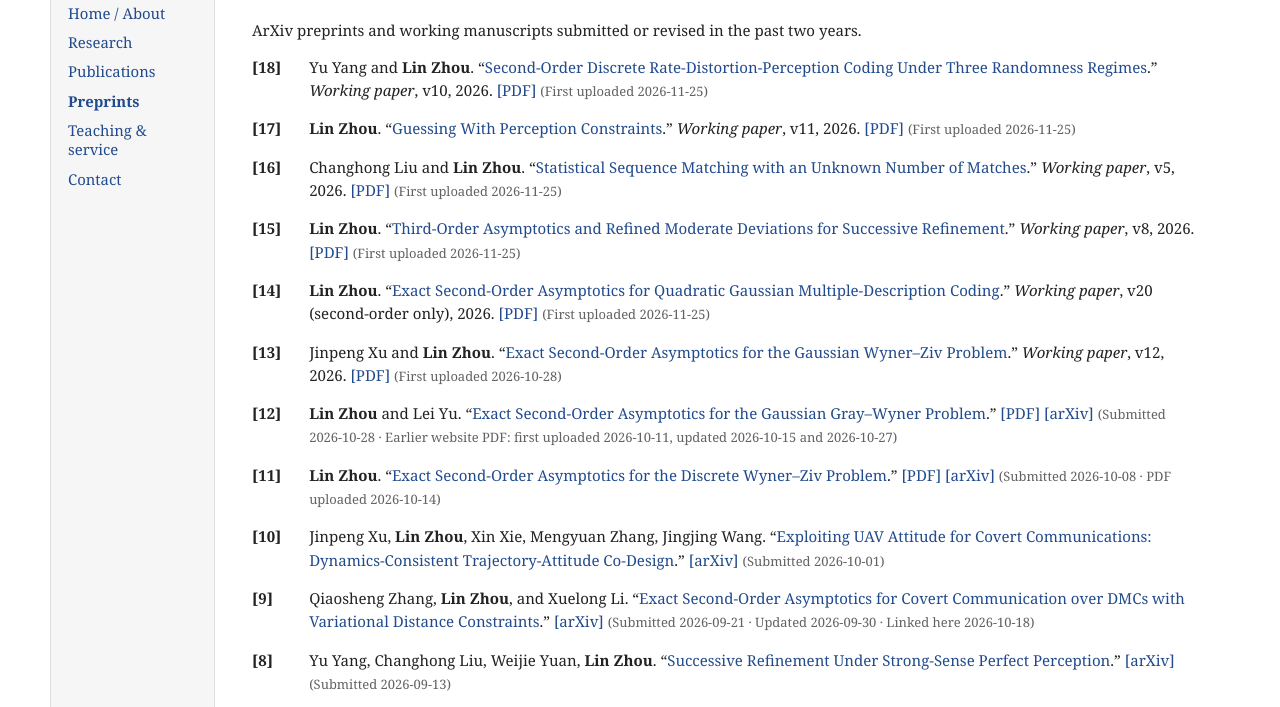
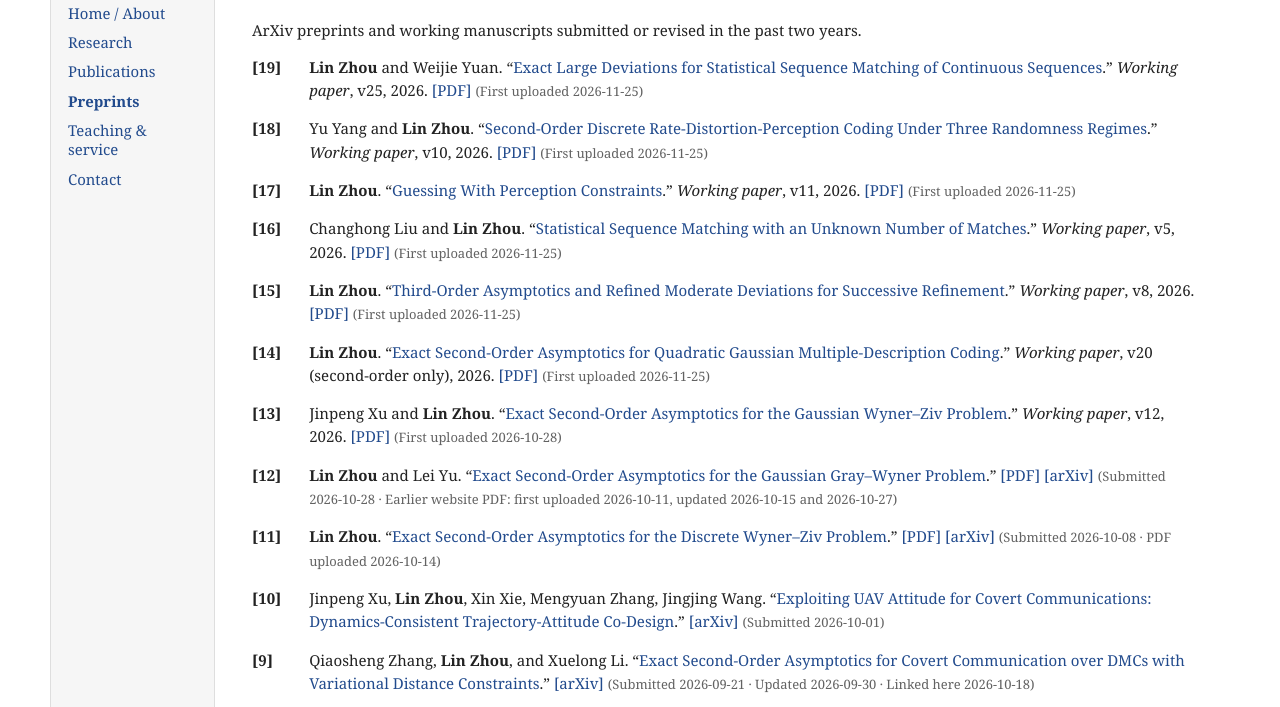
Before and after one commit to lzhou-sustech/lzhou-sustech.github.io, a plain HTML site: page preprints.html in a window 1280 px wide. Shown: the part 77-784 px from the top of the page. Drawn offline with Linux system fonts and the light colour scheme.

Commit message:
Post continuous sequence-matching exact large deviations paper with Lin Zhou and Weijie Yuan

```diff
--- a/preprints.html
+++ b/preprints.html
@@ -37,7 +37,8 @@
       <section id="preprints" aria-labelledby="preprints-title">
         <h1 id="preprints-title">Preprints</h1>
         <p class="publication-intro">ArXiv preprints and working manuscripts submitted or revised in the past two years.</p>
-        <ol class="arxiv-list" reversed start="18" role="list"><li class="arxiv-paper preprint-working" id="working-discrete-rdp-second-order-2026" value="18" data-paper-number="18"><span class="paper-number" aria-label="Preprint 18">[18]</span><p>Yu Yang and <strong>Lin Zhou</strong>. <span class="publication-title">“<a href="preprint-pdfs/Discrete_Rate_Distortion_Perception_Second_Order.pdf">Second-Order Discrete Rate-Distortion-Perception Coding Under Three Randomness Regimes</a>.”</span> <em>Working paper</em>, v10, 2026. <a class="publication-pdf" href="preprint-pdfs/Discrete_Rate_Distortion_Perception_Second_Order.pdf">[PDF]</a> <span class="arxiv-dates">(First uploaded <time datetime="2026-11-25">2026-11-25</time>)</span></p></li>
+        <ol class="arxiv-list" reversed start="19" role="list"><li class="arxiv-paper preprint-working" id="working-continuous-sequence-matching-exact-ld-2026" value="19" data-paper-number="19"><span class="paper-number" aria-label="Preprint 19">[19]</span><p><strong>Lin Zhou</strong> and Weijie Yuan. <span class="publication-title">“<a href="preprint-pdfs/Continuous_Sequence_Matching_Exact_Large_Deviations.pdf">Exact Large Deviations for Statistical Sequence Matching of Continuous Sequences</a>.”</span> <em>Working paper</em>, v25, 2026. <a class="publication-pdf" href="preprint-pdfs/Continuous_Sequence_Matching_Exact_Large_Deviations.pdf">[PDF]</a> <span class="arxiv-dates">(First uploaded <time datetime="2026-11-25">2026-11-25</time>)</span></p></li>
+<li class="arxiv-paper preprint-working" id="working-discrete-rdp-second-order-2026" value="18" data-paper-number="18"><span class="paper-number" aria-label="Preprint 18">[18]</span><p>Yu Yang and <strong>Lin Zhou</strong>. <span class="publication-title">“<a href="preprint-pdfs/Discrete_Rate_Distortion_Perception_Second_Order.pdf">Second-Order Discrete Rate-Distortion-Perception Coding Under Three Randomness Regimes</a>.”</span> <em>Working paper</em>, v10, 2026. <a class="publication-pdf" href="preprint-pdfs/Discrete_Rate_Distortion_Perception_Second_Order.pdf">[PDF]</a> <span class="arxiv-dates">(First uploaded <time datetime="2026-11-25">2026-11-25</time>)</span></p></li>
 <li class="arxiv-paper preprint-working" id="working-guessing-perception-constraints-2026" value="17" data-paper-number="17"><span class="paper-number" aria-label="Preprint 17">[17]</span><p><strong>Lin Zhou</strong>. <span class="publication-title">“<a href="preprint-pdfs/Guessing_With_Perception_Constraints.pdf">Guessing With Perception Constraints</a>.”</span> <em>Working paper</em>, v11, 2026. <a class="publication-pdf" href="preprint-pdfs/Guessing_With_Perception_Constraints.pdf">[PDF]</a> <span class="arxiv-dates">(First uploaded <time datetime="2026-11-25">2026-11-25</time>)</span></p></li>
 <li class="arxiv-paper preprint-working" id="working-sequence-matching-unknown-count" value="16" data-paper-number="16"><span class="paper-number" aria-label="Preprint 16">[16]</span><p>Changhong Liu and <strong>Lin Zhou</strong>. <span class="publication-title">“<a href="preprint-pdfs/Statistical_Sequence_Matching_Unknown_Number_of_Matches.pdf">Statistical Sequence Matching with an Unknown Number of Matches</a>.”</span> <em>Working paper</em>, v5, 2026. <a class="publication-pdf" href="preprint-pdfs/Statistical_Sequence_Matching_Unknown_Number_of_Matches.pdf">[PDF]</a> <span class="arxiv-dates">(First uploaded <time datetime="2026-11-25">2026-11-25</time>)</span></p></li>
 <li class="arxiv-paper preprint-working" id="working-sr-third-order-refined-md-2026" value="15" data-paper-number="15"><span class="paper-number" aria-label="Preprint 15">[15]</span><p><strong>Lin Zhou</strong>. <span class="publication-title">“<a href="preprint-pdfs/SR_Third_Order_Refined_Moderate_Deviations.pdf">Third-Order Asymptotics and Refined Moderate Deviations for Successive Refinement</a>.”</span> <em>Working paper</em>, v8, 2026. <a class="publication-pdf" href="preprint-pdfs/SR_Third_Order_Refined_Moderate_Deviations.pdf">[PDF]</a> <span class="arxiv-dates">(First uploaded <time datetime="2026-11-25">2026-11-25</time>)</span></p></li>
```
Also changed, not shown: 1 other file.
